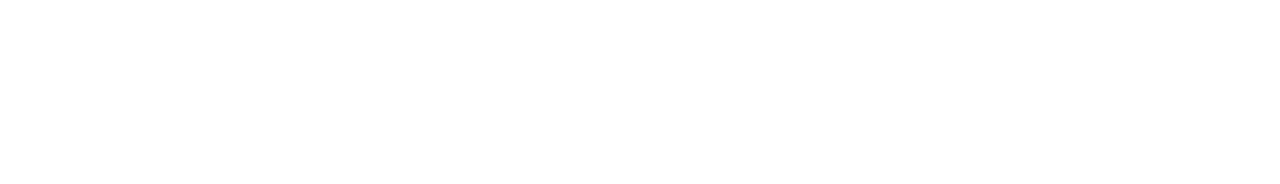
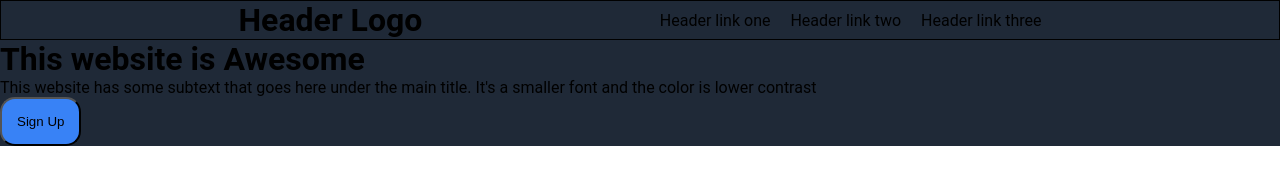
Before and after one commit to DarkGleator/Landing-Page--Odin, a plain HTML site: page index.html in a window 1280 px wide. Drawn offline with Linux system fonts and the light colour scheme.

Commit message:
Add style to nav and header

```diff
--- a/index.html
+++ b/index.html
@@ -4,12 +4,28 @@
         <meta charset="UTF-8">
         <meta name="viewport" content="width=device-width, initial-scale=1">
         <title>Landing Page</title>
+        <link rel="stylesheet" href="./styles.css">
     </head>
 
     <body>
-        <div class="nav"></div>
+        <div class="conteudo-nav">
+        <div class="nav">
 
-        <div class="header"></div>
+            <h1>Header Logo</h1>
+        <ul>
+            <li>Header link one</li>
+            <li>Header link two</li>
+            <li>Header link three</li>
+        </ul>
+    </div>
+
+        <div class="header">
+            <h1>This website is Awesome</h1>
+            <p>This website has some subtext that goes here under the main title. It's a smaller font and the color is lower contrast</p>
+            <button class="button-up">Sign Up</button>
+
+        </div>
+    </div>
 
         <div class="content"></div>
 
--- a/styles.css
+++ b/styles.css
@@ -0,0 +1,30 @@
+*{
+    margin: 0;
+    padding: 0;
+    box-sizing: border-box;
+}
+body{
+    font-family: "Roboto";
+}
+
+.conteudo-nav{
+    background-color: #1f2937;
+}
+
+.button-up{
+    padding: 15px;
+    border-radius: 15px;
+    background-color: #3882f6;
+}
+.nav {
+    display: flex;
+    border:1px solid black;
+    justify-content: space-evenly;
+    align-items: center;
+}
+
+ul{
+    list-style-type: none;
+    display: flex;
+    gap: 20px;
+}
```
